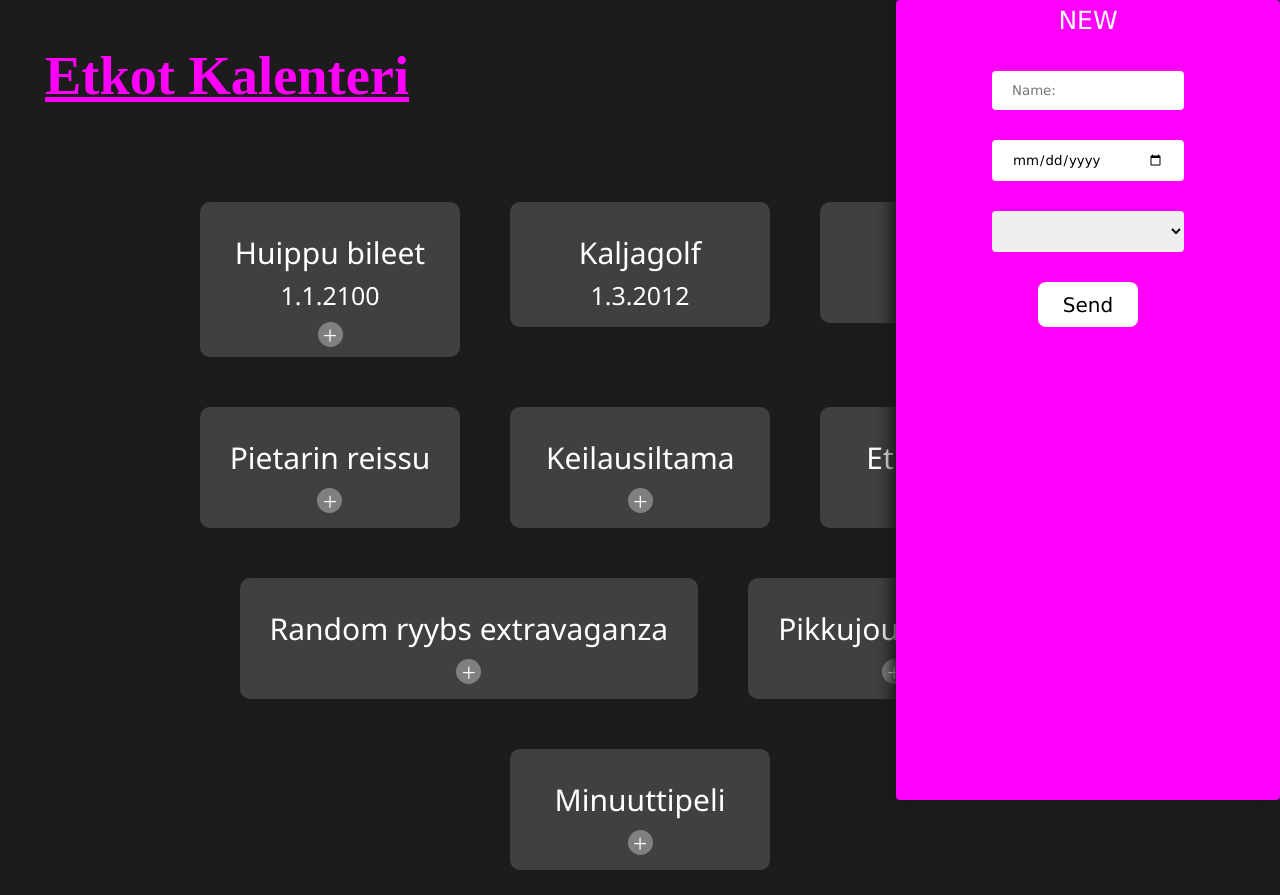
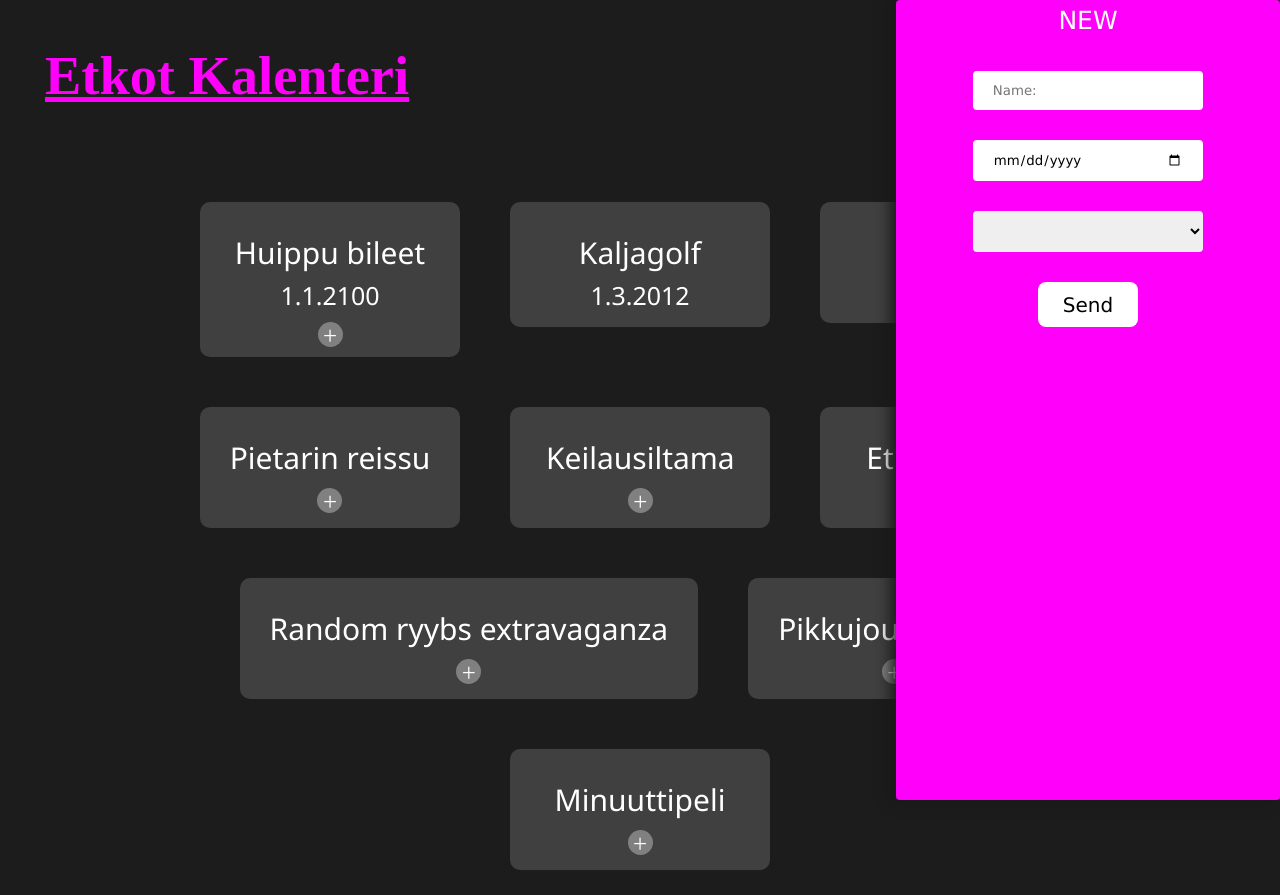
Before and after one commit to etkot/etkot-kalenteri, a Vue app: page / in a window 1280 px wide. Both pictures are taken after a click on the element "NEW". Built offline with nearby package versions, Linux system fonts and the light colour scheme.

Commit message:
Fixed dropdownmenu in new

```diff
--- a/src/components/New.vue
+++ b/src/components/New.vue
@@ -28,8 +28,8 @@
                         placeholder="Date:"
                         autocomplete="off"
                     />
-                    <select id="input" v-model="time" name="time">
-                        <option value="" disabled>Select vote period: (hr)</option>
+                    <select id="input" v-model="time" name="time" required>
+                        <option value="" disabled hidden selected>Select vote period: (hr)</option>
                         <option v-for="(option, index) in timeOptions" :key="`error-${index}`">{{ option }}</option>
                     </select>
                     <p>
@@ -148,7 +148,7 @@ export default {
     transition: 0.5s;
 }
 #input {
-    width: 50%;
+    width: 60%;
     padding: 12px 20px;
     margin: auto;
     margin-top: 30px;
```
